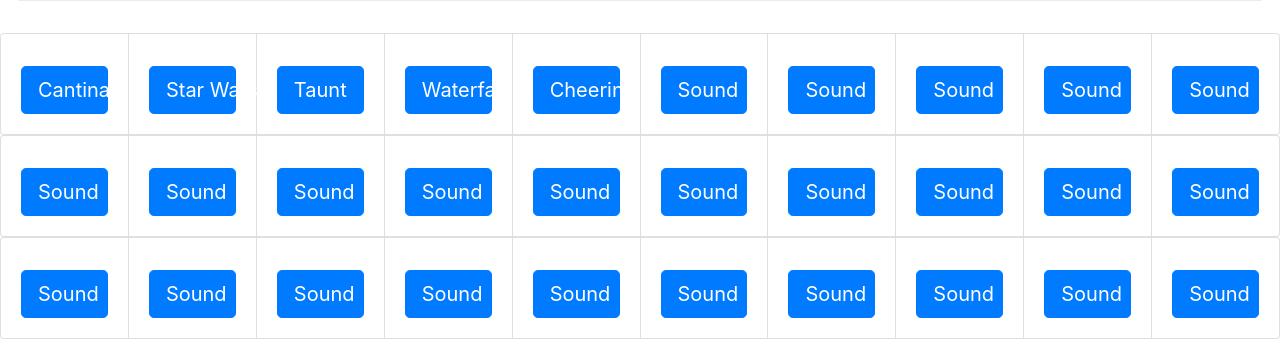
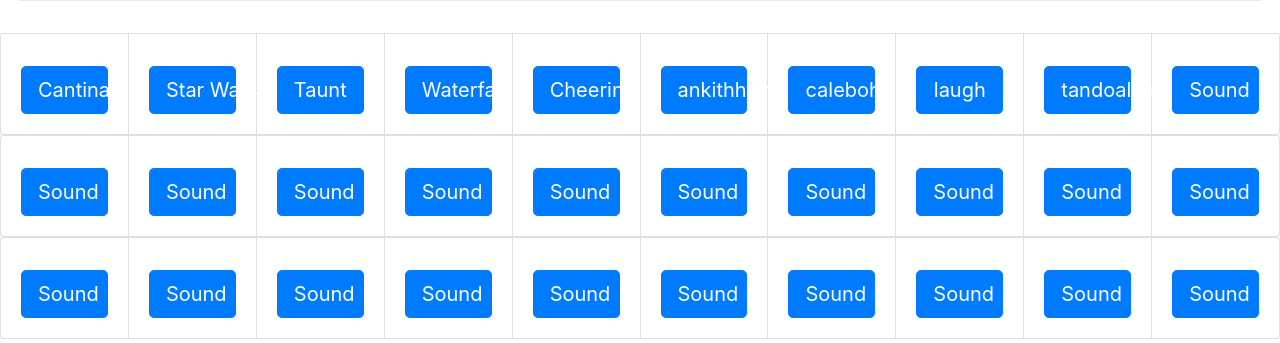
Before and after one commit to maxwellxu2/Soundboard, a PHP site: page /Soundboard/homepage.php in a window 1280 px wide. Shown: the part 329-672 px from the top of the page. Run offline with PHP 8.4, Linux system fonts and the light colour scheme.

Commit message:
Add files via upload

```diff
--- a/Soundboard/homepage.php
+++ b/Soundboard/homepage.php
@@ -53,6 +53,11 @@ date_default_timezone_set('America/Chicago');
   var taunt = new Audio("Sounds/taunt.mp3");
   var waterfall = new Audio("Sounds/Waterfall.mp3");
   var cheering = new Audio("Sounds/Cheering.mp3");
+  var ankithhey = new Audio("Sounds/ankithhey.mp3");
+  var caleboh = new Audio("Sounds/caleboh.mp3");
+  var laugh = new Audio("Sounds/laugh.mp3");
+  var sagedeun = new Audio("Sounds/sagedeun.mp3");
+  var tandoaleueleu = new Audio("Sounds/tandoaleueleu.mp3");
   var alpha = ["a", "b", "c", "d", "e", "f", "g", "h", "i", "j", "k", "l", "m", "n", "o", "p", "q", "r", "s", "t", "u", "v", "w", "x", "y", "z"];
 
   function playSound(sound)
@@ -177,35 +182,35 @@ date_default_timezone_set('America/Chicago');
     <div class="card">
       <h5 class="card-title"></h5>
       <div class="card-body">
-        <button onclick="playSound()" id="" class="btn btn-primary btn-lg btn-block">Sound</button>
+        <button onclick="playSound(ankithhey)" id="89" class="btn btn-primary btn-lg btn-block">ankithhey</button>
       </div>
     </div>
 
     <div class="card">
       <h5 class="card-title"></h5>
       <div class="card-body">
-        <button onclick="playSound()" id="" class="btn btn-primary btn-lg btn-block">Sound</button>
+        <button onclick="playSound(caleboh)" id="85" class="btn btn-primary btn-lg btn-block">caleboh</button>
       </div>
     </div>
 
     <div class="card">
       <h5 class="card-title"></h5>
       <div class="card-body">
-        <button onclick="playSound()" id="" class="btn btn-primary btn-lg btn-block">Sound</button>
+        <button onclick="playSound(laugh)" id="73" class="btn btn-primary btn-lg btn-block">laugh</button>
       </div>
     </div>
 
     <div class="card">
       <h5 class="card-title"></h5>
       <div class="card-body">
-        <button onclick="playSound()" id="" class="btn btn-primary btn-lg btn-block">Sound</button>
+        <button onclick="playSound(tandoaleueleu)" id="79" class="btn btn-primary btn-lg btn-block">tandoaleueleu</button>
       </div>
     </div>
 
     <div class="card">
       <h5 class="card-title"></h5>
       <div class="card-body">
-        <button onclick="playSound()" id="" class="btn btn-primary btn-lg btn-block">Sound</button>
+        <button onclick="playSound()" id="80" class="btn btn-primary btn-lg btn-block">Sound</button>
       </div>
     </div>
 
```
